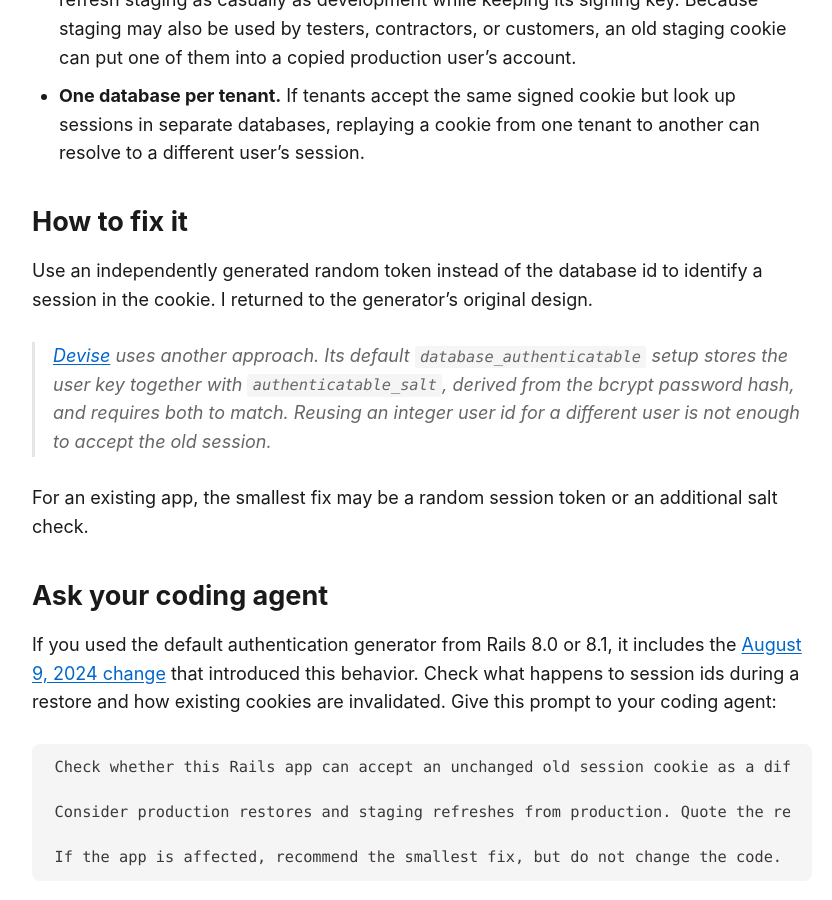
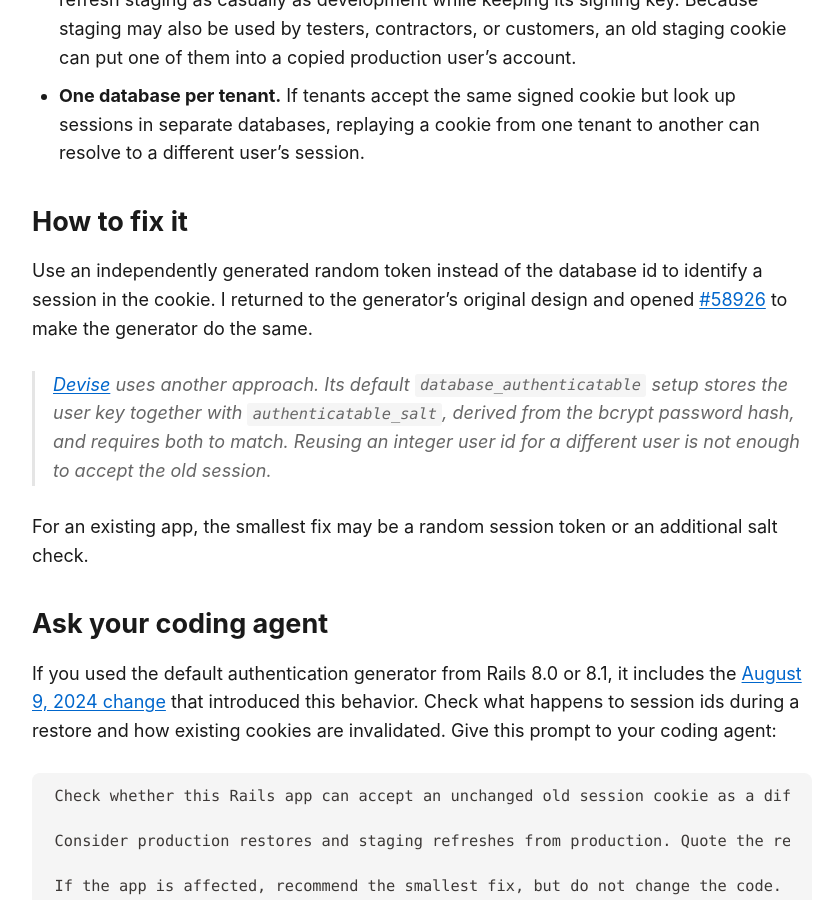
Before and after one commit to kryzhovnik/blog, a Jekyll site: the page built from _posts/2026-09-30-when-a-database-restore-signs-you-in-as-someone-else.md, in a window 1280 px wide and 900 px high, scrolled down 3404 px. Shown: the whole window, without its empty margins (218-1050 px from the left). Built offline with Jekyll 4.4.1, drawn with Linux system fonts in a browser that asks for light colours.

Commit message:
Link the Rails PR from the database restore post

```diff
--- a/_posts/2026-09-30-when-a-database-restore-signs-you-in-as-someone-else.md
+++ b/_posts/2026-09-30-when-a-database-restore-signs-you-in-as-someone-else.md
@@ -62,7 +62,7 @@ I [added new information to the closed issue](https://github.com/rails/rails/iss
 
 ## How to fix it
 
-Use an independently generated random token instead of the database id to identify a session in the cookie. I returned to the generator's original design.
+Use an independently generated random token instead of the database id to identify a session in the cookie. I returned to the generator's original design and opened [#58926](https://github.com/rails/rails/pull/58926) to make the generator do the same.
 
 > [Devise](https://github.com/heartcombo/devise/blob/v5.0.4/lib/devise/models/authenticatable.rb#L225-L232) uses another approach. Its default `database_authenticatable` setup stores the user key together with `authenticatable_salt`, derived from the bcrypt password hash, and requires both to match. Reusing an integer user id for a different user is not enough to accept the old session.
 
```
